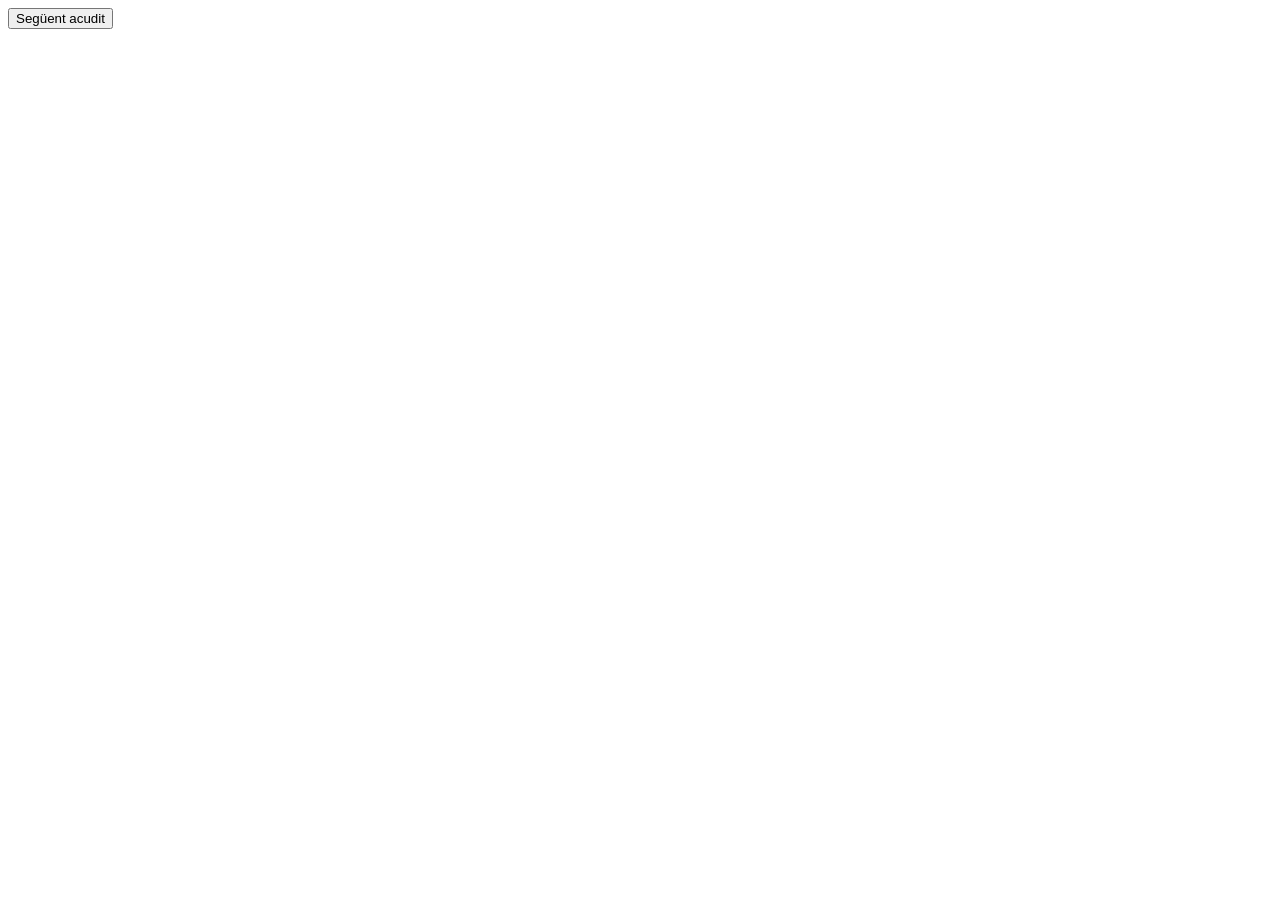
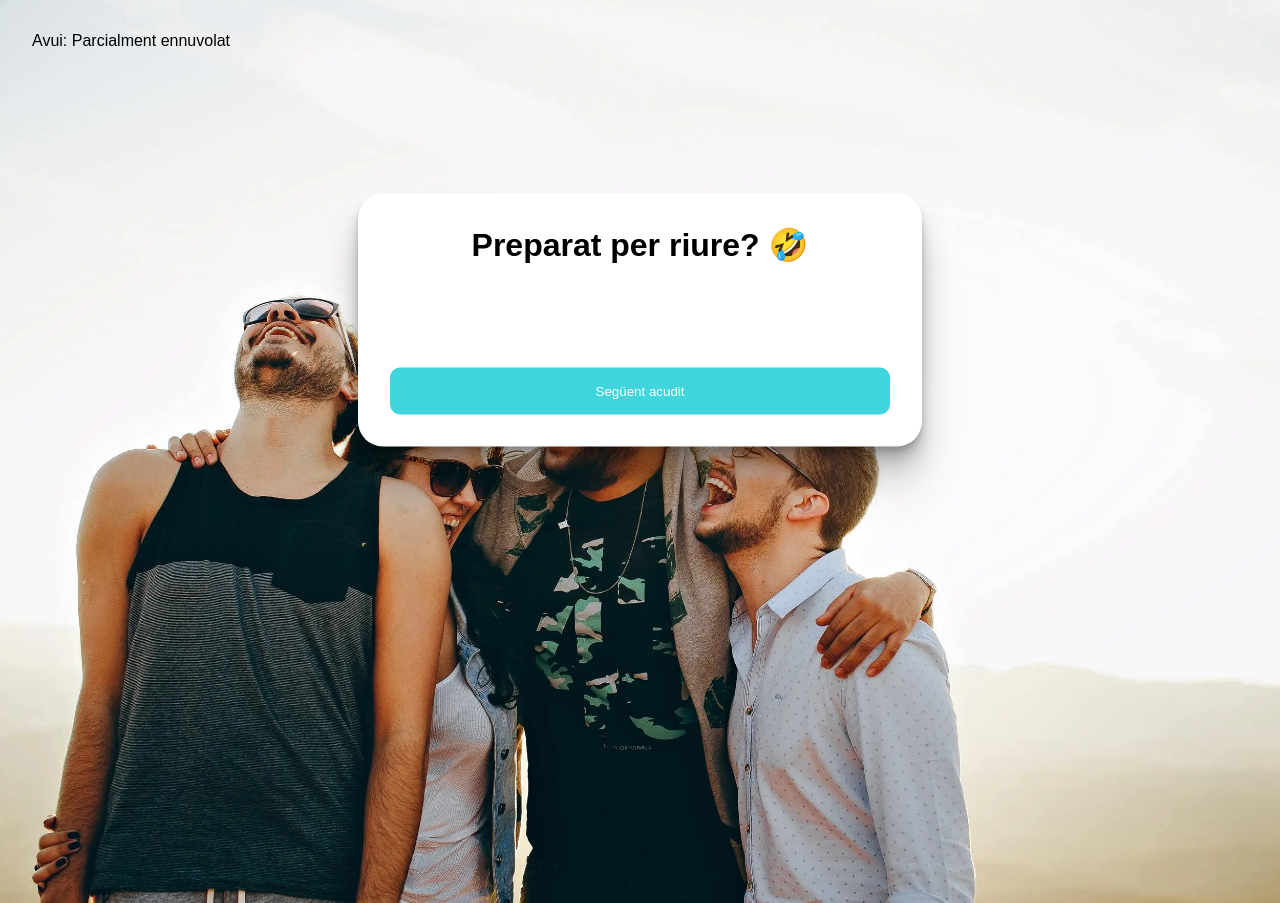
Before and after one commit to marnauortega/react-sprint-5, a website built with Parcel: page src/index.html in a window 1280 px wide. Before the commit the page ends 800 px from the top, so only its background shows below. Built offline with nearby package versions, Linux system fonts and the light colour scheme.

Commit message:
n1 - exercice 2

```diff
--- a/package.json
+++ b/package.json
@@ -16,6 +16,7 @@
   "keywords": [],
   "author": "Martí Arnau",
   "devDependencies": {
+    "@parcel/transformer-sass": "^2.7.0",
     "parcel": "^2.7.0"
   }
 }
--- a/src/index.html
+++ b/src/index.html
@@ -4,10 +4,24 @@
     <meta charset="UTF-8" />
     <meta http-equiv="X-UA-Compatible" content="IE=edge" />
     <meta name="viewport" content="width=device-width, initial-scale=1.0" />
-    <title>Document</title>
+    <title>Preparat per riure?</title>
+    <link rel="stylesheet" href="scss/main.scss" />
   </head>
   <body>
-    <button class="next-joke">Següent acudit</button>
+    <main>
+      <div class="weather">Avui: Parcialment ennuvolat</div>
+      <picture>
+        <source srcset="assets/img/laughing.webp" type="image/webp" />
+        <source srcset="assets/img/laughing.jpg" type="image/jpeg" />
+        <img class="bg" src="assets/img/laughing.jpg" />
+      </picture>
+      <div class="foreground">
+        <h1>Preparat per riure? 🤣</h1>
+        <p class="joke"></p>
+        <button class="next-joke">Següent acudit</button>
+      </div>
+    </main>
+
     <script src="js/main.ts"></script>
   </body>
 </html>
--- a/src/js/main.ts
+++ b/src/js/main.ts
@@ -1,13 +1,22 @@
-async function fetcher(url = "", headers = {}) {
+async function fetcher(url = "", headers = {}, callback) {
   const response = await fetch(url, headers);
   const data = await response.json();
-  console.log(data);
+  console.log(data.joke);
+  callback(data.joke);
+}
+
+const url = "https://icanhazdadjoke.com/";
+const headers = {
+  headers: {
+    Accept: "application/json",
+  },
+};
+const jokeParagraph = document.querySelector(".joke");
+
+function insertJoke(joke) {
+  jokeParagraph!.innerHTML = joke;
 }
 
 document.querySelector(".next-joke")?.addEventListener("click", () => {
-  fetcher("https://icanhazdadjoke.com/", {
-    headers: {
-      Accept: "application/json",
-    },
-  });
+  fetcher(url, headers, insertJoke);
 });
--- /dev/null
+++ b/src/scss/main.scss
@@ -0,0 +1,68 @@
+
+// Josh W Comeau's shadows https://www.joshwcomeau.com/shadow-palette/
+:root {
+  --shadow-color: 0deg 0% 0%;
+  --shadow-elevation-high: 0px 0.5px 0.6px hsl(var(--shadow-color) / 0.08),
+    -0.1px 3.3px 4px -0.3px hsl(var(--shadow-color) / 0.08), -0.1px 6.3px 7.7px -0.6px hsl(var(--shadow-color) / 0.09),
+    -0.2px 10.4px 12.7px -0.9px hsl(var(--shadow-color) / 0.1),
+    -0.3px 16.9px 20.7px -1.2px hsl(var(--shadow-color) / 0.11),
+    -0.4px 26.9px 32.9px -1.5px hsl(var(--shadow-color) / 0.11),
+    -0.7px 41.5px 50.7px -1.8px hsl(var(--shadow-color) / 0.12);
+}
+
+body {
+  margin: 0;
+  font-family: sans-serif;
+}
+
+main {
+  height: 100vh;
+}
+
+.bg {
+  position: absolute;
+  top: 0;
+  left: 0;
+  right: 0;
+  bottom: 0;
+  width: 100%;
+  z-index: -1;
+}
+
+.weather {
+  padding: 2rem 0 0 2rem;
+}
+
+.foreground {
+  position: absolute;
+  left: 50%;
+  top: 40%;
+  display: flex;
+  flex-direction: column;
+  transform: translate(-50%, -50%);
+  background-color: white;
+  border-radius: 25px;
+  padding: 2rem;
+  width: 500px;
+  box-shadow: var(--shadow-elevation-high);
+}
+
+h1 {
+  margin: 0;
+  text-align: center;
+}
+
+.joke {
+  height: 40px;
+  text-align: center;
+  padding: 1rem 0;
+}
+
+.next-joke {
+  color: white;
+  background-color: #40d4dc;
+  padding: 1rem 2rem;
+  border: none;
+  border-radius: 10px;
+  cursor: pointer;
+}
```
Also changed, not shown: src/assets/img/laughing.jpg (added), src/assets/img/laughing.webp (added), 1 other file.
